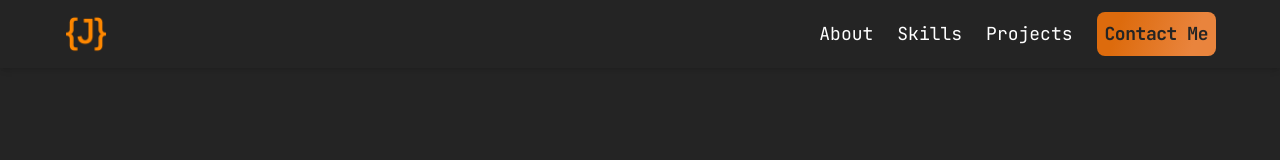
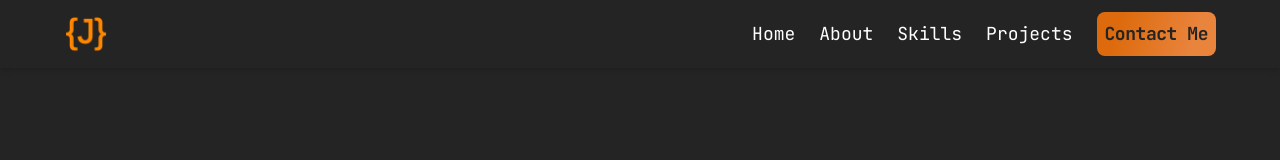
Before and after one commit to Jonatas-01/personal-portfolio, a React (Vite) app: page / in a window 1280 px wide. Shown: the top 160 px of the page. Built offline with nearby package versions, Linux system fonts and the light colour scheme.

Commit message:
feat: add Home anchor to navbar

```diff
--- a/src/components/Header/Nav.tsx
+++ b/src/components/Header/Nav.tsx
@@ -5,6 +5,7 @@ import HireButton from "./HireButton";
 const NavLinks = () => {
     return (
         <>
+            <a className="md:pr-6 text-white nav-link" href="#home">Home</a>
             <a className="md:pr-6 text-white nav-link" href="#about">About</a>
             <a className="md:pr-6 text-white nav-link" href="#skills">Skills</a>
             <a className="md:pr-6 text-white nav-link" href="#projects">Projects</a>
```
